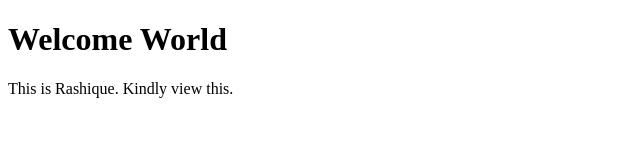
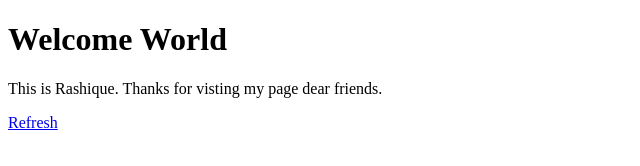
Before and after one commit to rashique003/learning-test, a plain HTML site: page site/index.html in a window 1280 px wide. Shown: the whole page, without its empty margins (0-640 px from the left). Drawn offline with Linux system fonts and the light colour scheme.

Commit message:
Committed

```diff
--- a/site/index.html
+++ b/site/index.html
@@ -7,6 +7,7 @@
 </head>
 <body>
 <h1>Welcome World</h1>
-<p>This is Rashique. Kindly view this.</p>
+<p>This is Rashique. Thanks for visting my page dear friends. </p>
+    <a href = "https://rashique003.github.io/learning-test/site/">Refresh</a>
 </body>
 </html>
```
